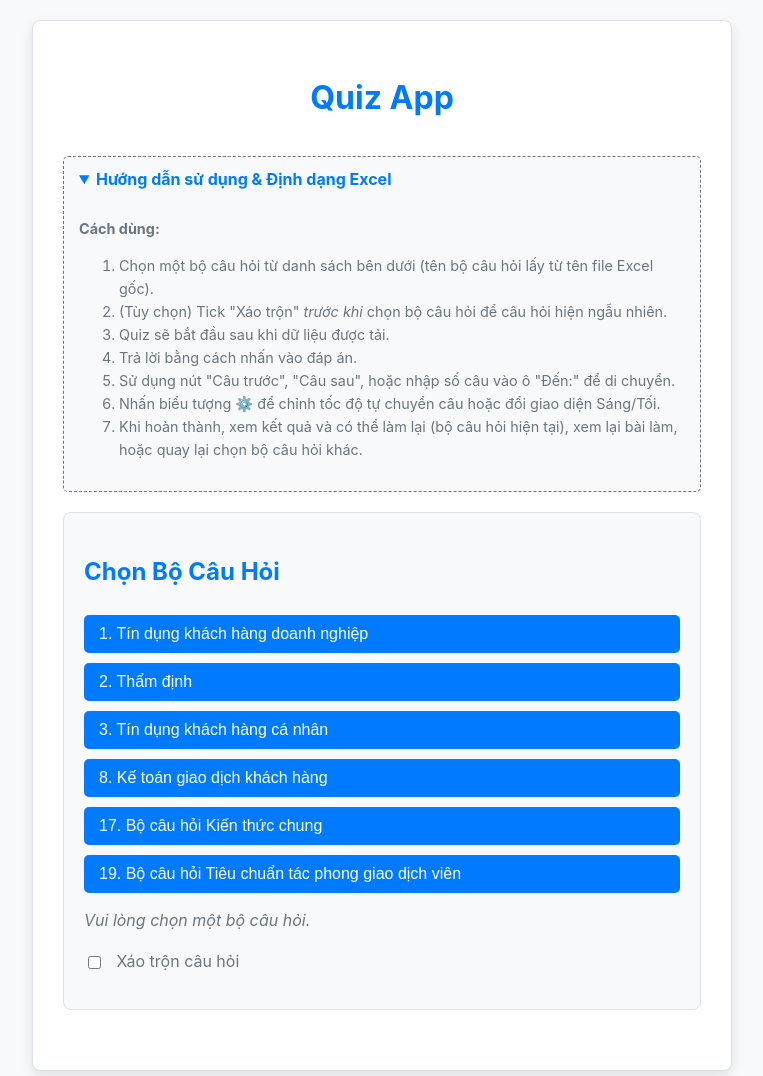
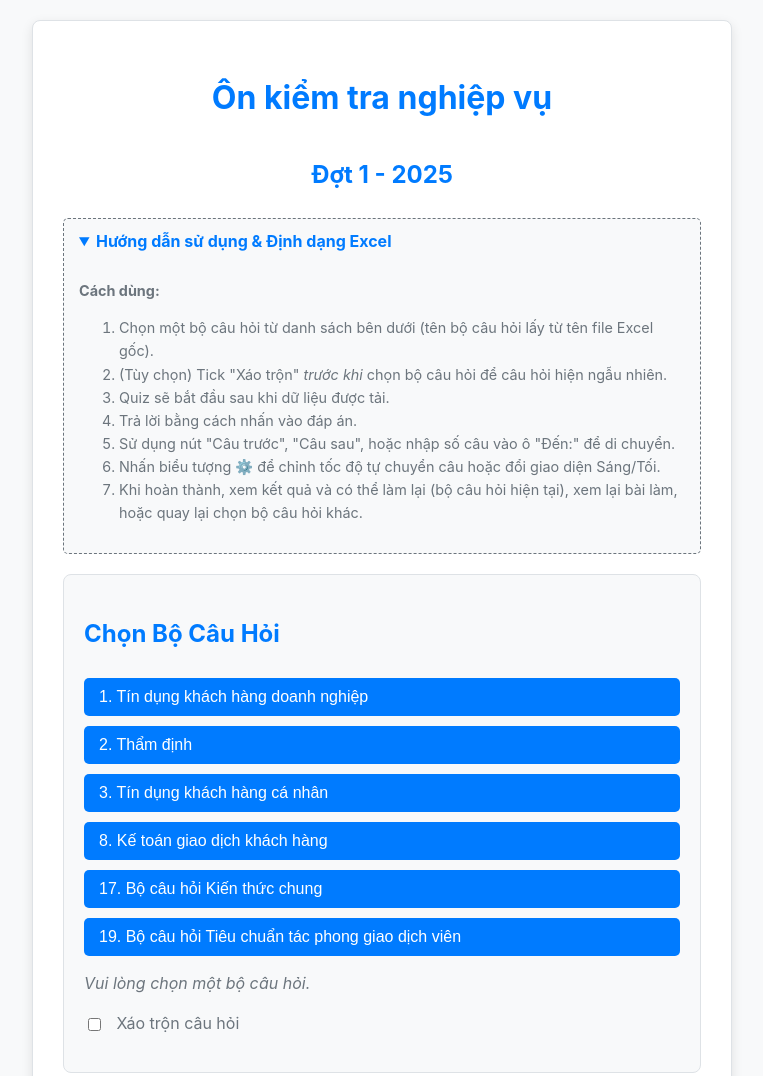
Before and after one commit to uybinhphan/quiz-nghiep-vu, a website: page index.html in a window 1280 px wide. Shown: the top 1076 px of the page, without its empty margins (258-1021 px from the left). Drawn offline with Linux system fonts and the light colour scheme.

Commit message:
update title

```diff
--- a/index.html
+++ b/index.html
@@ -3,7 +3,7 @@
 <head>
     <meta charset="UTF-8">
     <meta name="viewport" content="width=device-width, initial-scale=1.0">
-    <title>Quiz App - GitHub Pages</title>
+    <title>Ôn kiểm tra nghiệp vụ</title>
     <style>
         * { /* Apply border-box universally */
             box-sizing: border-box;
@@ -167,6 +167,7 @@
              #app {
                  padding: 0; box-shadow: none; border-radius: 0; max-width: 100%; border: none;
              }
+
              #usage-details {
                  border-radius: 0; border-left: none; border-right: none; margin-bottom: 10px;
              }
@@ -216,8 +217,8 @@
 </head>
 <body class=""> <!-- Theme class managed by JS -->
     <div id="app">
-        <h1>Quiz App</h1>
-
+        <h1>Ôn kiểm tra nghiệp vụ</h1>
+        <h2>Đợt 1 - 2025</h2>
         <!-- How to Use Section -->
         <details id="usage-details" open>
             <summary>Hướng dẫn sử dụng & Định dạng Excel</summary>
@@ -785,6 +786,5 @@
          // REMOVED: window.addEventListener('load', applyMobileLayout);
 
     </script>
-
 </body>
 </html>
```
